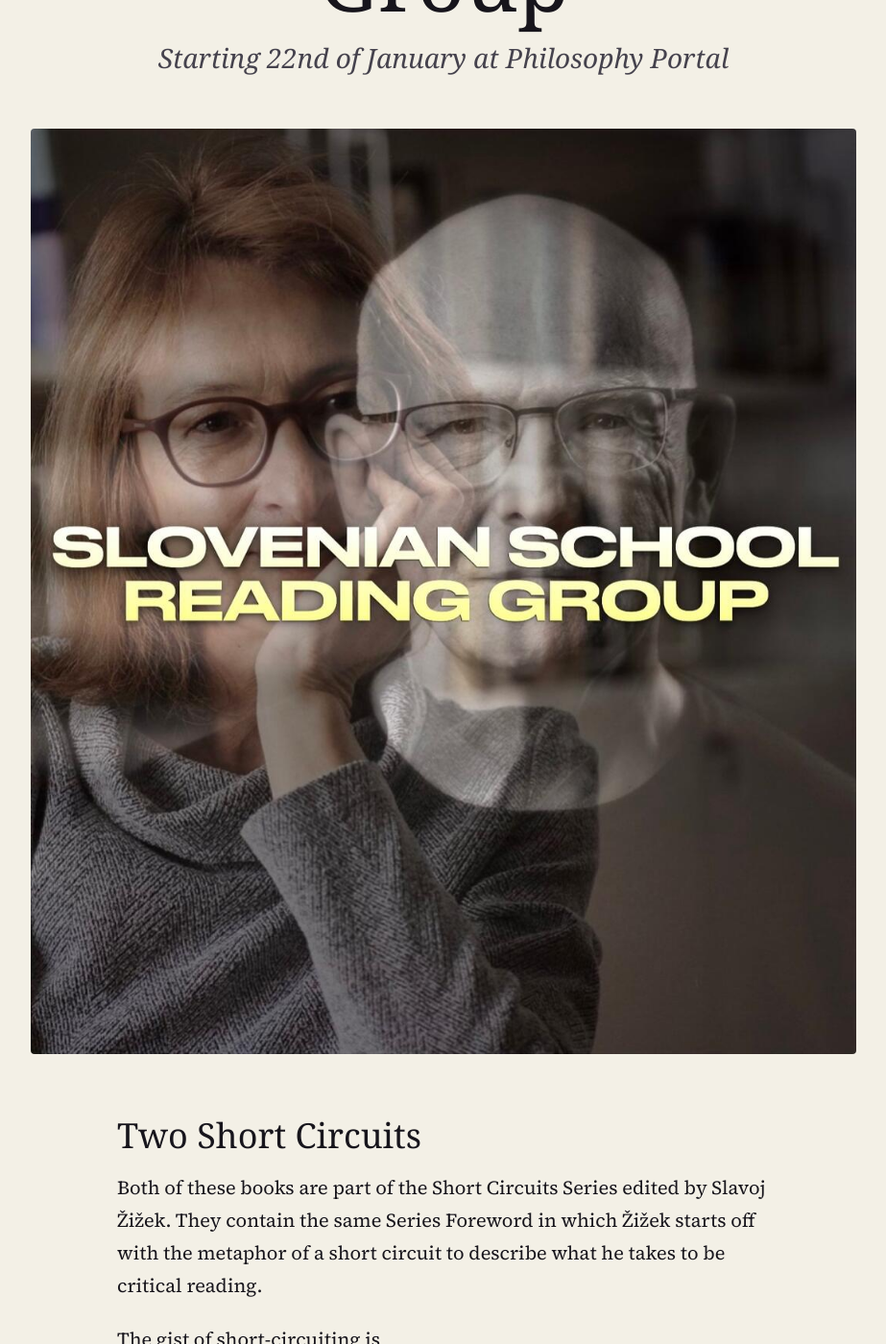
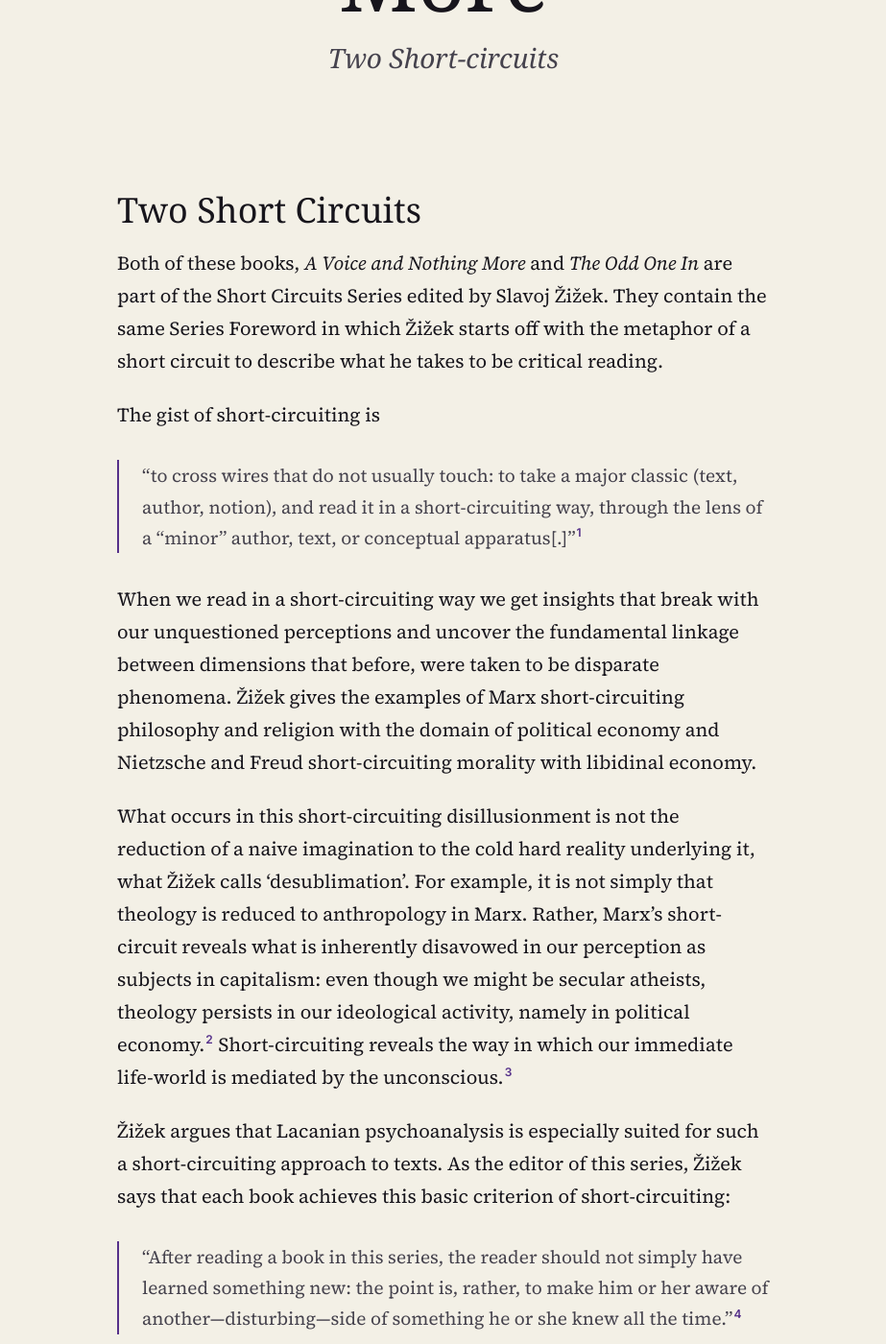
Before and after one commit to dialectmaterial/dialectmaterial.github.io, a Jekyll site: the page built from _posts/2025-01-16-the-slovenian-school-reading-group.md, in a window 1280 px wide and 1400 px high, scrolled down 447 px. Shown: the whole window at 96% size, without its empty margins (178-1101 px from the left). Built offline with Jekyll 4.4.1, drawn with Linux system fonts in a browser that asks for light colours; some web fonts are replaced; some of the changed text lies outside the part shown.

```diff
--- a/_posts/2025-01-16-the-slovenian-school-reading-group.md
+++ b/_posts/2025-01-16-the-slovenian-school-reading-group.md
@@ -1,18 +1,18 @@
 ---
-title: "The Slovenian School Reading Group"
-subtitle: "Starting 22nd of January at Philosophy Portal"
-description: "Starting on the 22nd of January, we will begin the Slovenian School Reading Group at Philosophy Portal."
+title: "The Odd One In the Voice And Nothing More"
+subtitle: "Two Short-circuits"
+description: "By Alenka Zupančič & Mladen Dolar"
 kind: note
 date: 2025-01-16
 permalink: /articles/the-slovenian-school-reading-group/
 related: [the-parallax-view, communisation-in-absolute-capitalism]
 substack: https://actualspirit.substack.com/p/the-slovenian-school-reading-group
-image: /assets/images/the-slovenian-school-reading-group/01.jpg
+image:
 ---
 
 ## Two Short Circuits
 
-Both of these books are part of the Short Circuits Series edited by Slavoj Žižek. They contain the same Series Foreword in which Žižek starts off with the metaphor of a short circuit to describe what he takes to be critical reading.
+Both of these books, *A Voice and Nothing More* and *The Odd One In*  are part of the Short Circuits Series edited by Slavoj Žižek. They contain the same Series Foreword in which Žižek starts off with the metaphor of a short circuit to describe what he takes to be critical reading.
 
 The gist of short-circuiting is
 
```
